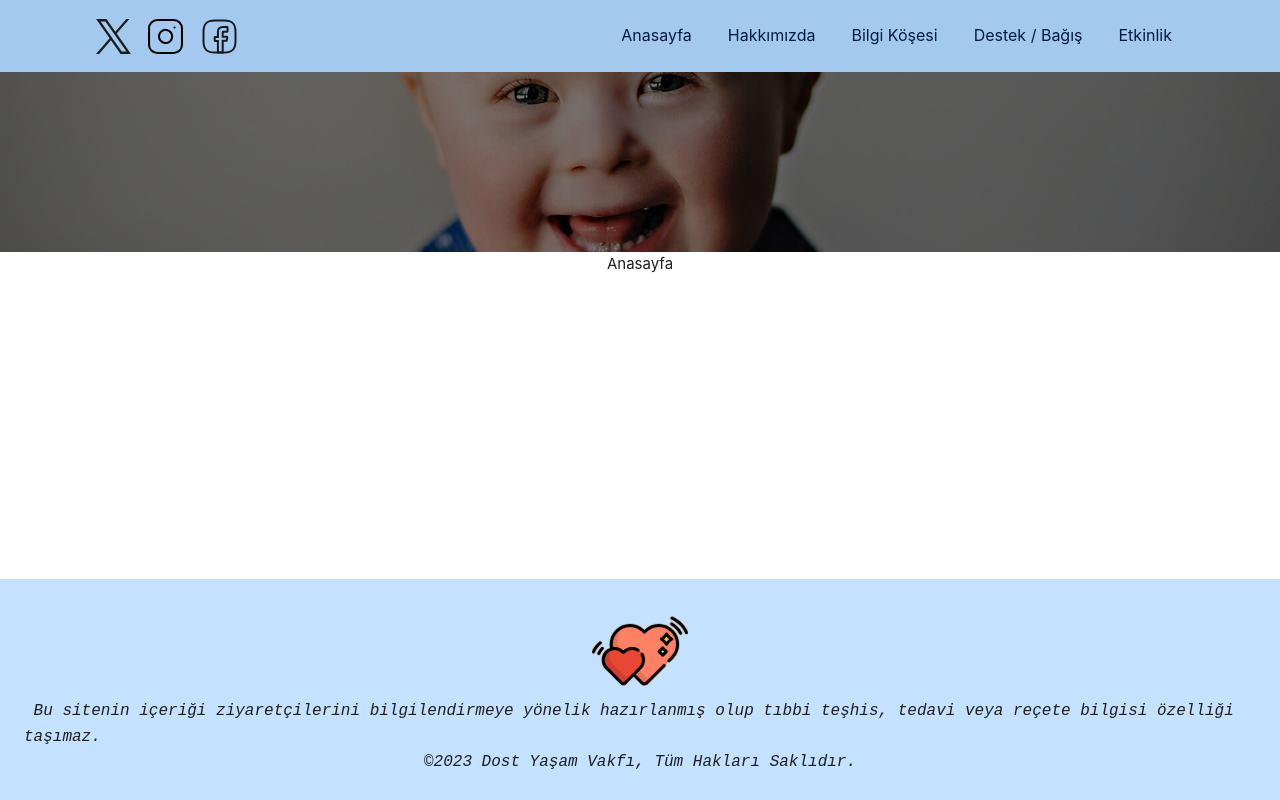
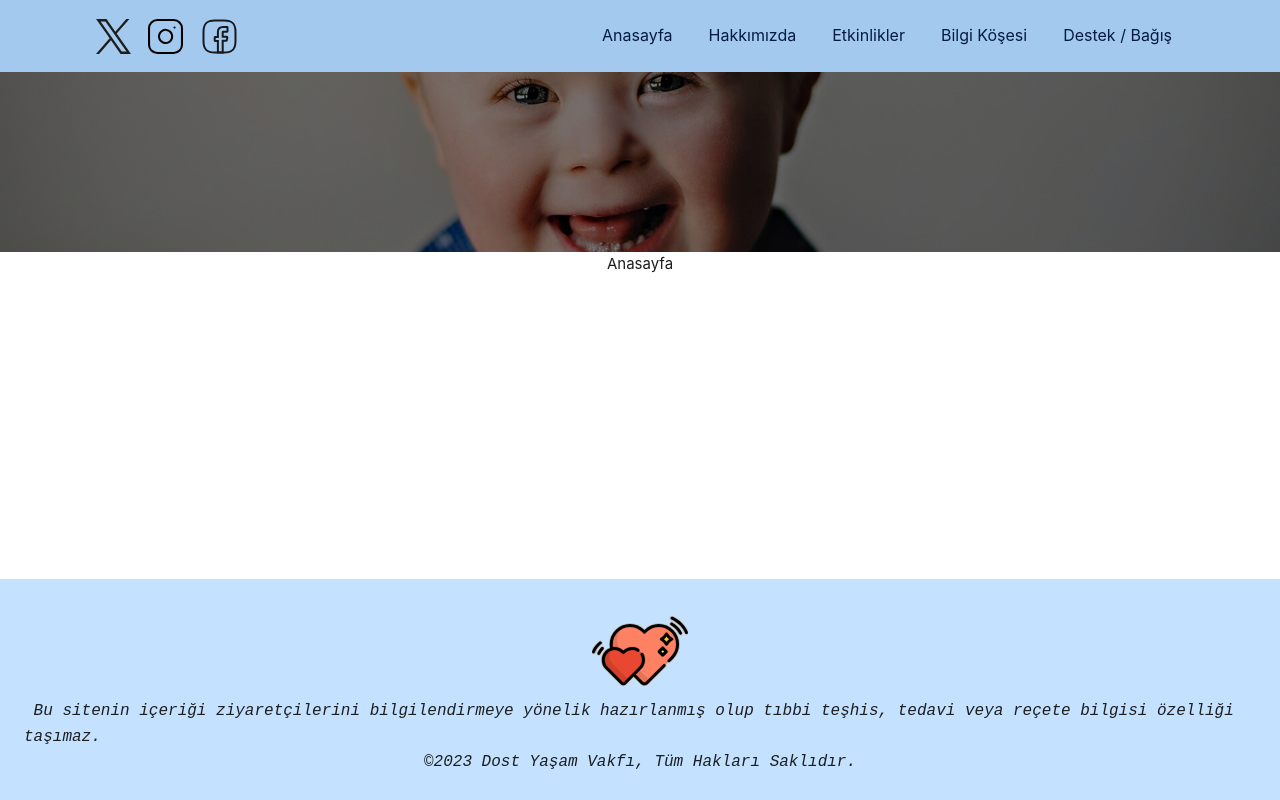
Before and after one commit to sametbirol/dost-yasam-vakfi, a Vue app: page /#/ in a window 1280 px wide. Built offline with nearby package versions, Linux system fonts and the light colour scheme; a web font is replaced by a local one.

Commit message:
order and endpoint change for events

```diff
--- a/src/components/NavigationMenu/Menu.vue
+++ b/src/components/NavigationMenu/Menu.vue
@@ -2,9 +2,9 @@
     <div class="routers">
         <RouterLink to="/">Anasayfa</RouterLink>
         <RouterLink to="/hakkimizda">Hakkımızda</RouterLink>
+        <RouterLink to="/etkinlikler">Etkinlikler</RouterLink>
         <RouterLink to="/bilgi-kosesi">Bilgi Köşesi</RouterLink>
         <RouterLink to="/bagis-yap">Destek / Bağış</RouterLink>
-        <RouterLink to="/etkinliklerimiz">Etkinlik</RouterLink>
     </div>
     <div class="menu">
         <i class="fa fa-bars" width="30" height="30"></i>
--- a/src/router/index.js
+++ b/src/router/index.js
@@ -40,7 +40,7 @@ const routes = [
       }
    },
    {
-      path: '/etkinliklerimiz',
+      path: '/etkinlikler',
       name: 'Events',
       component: EventsView,
       meta : {
```
